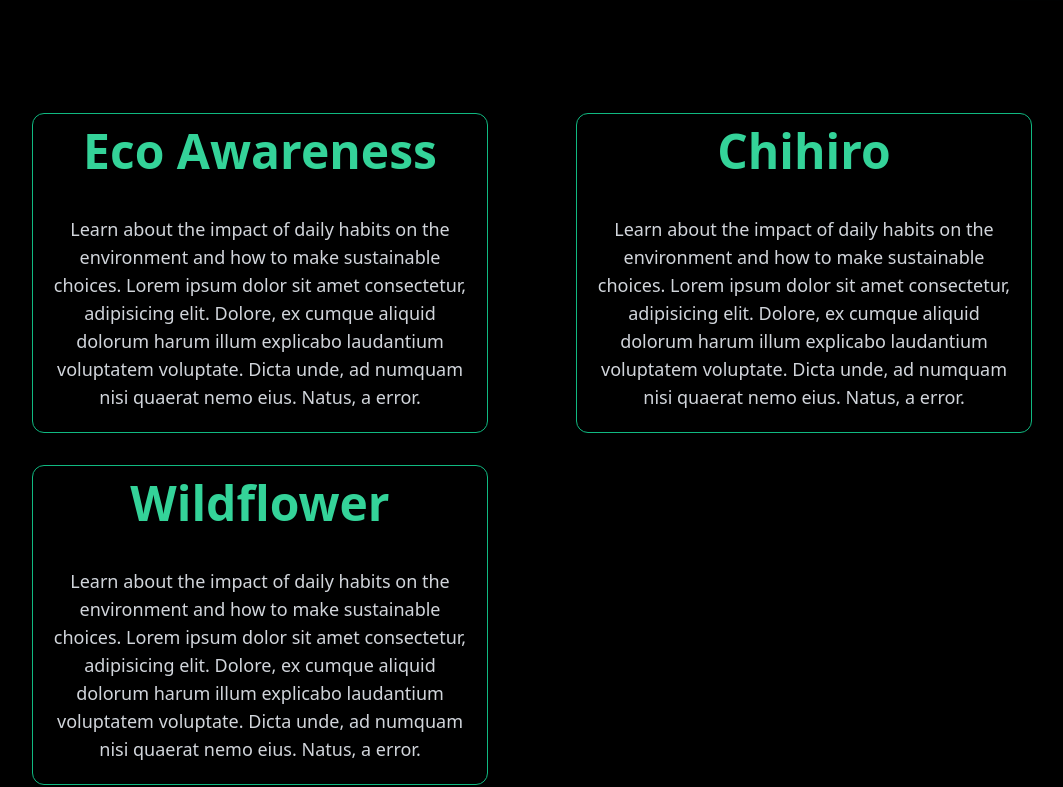
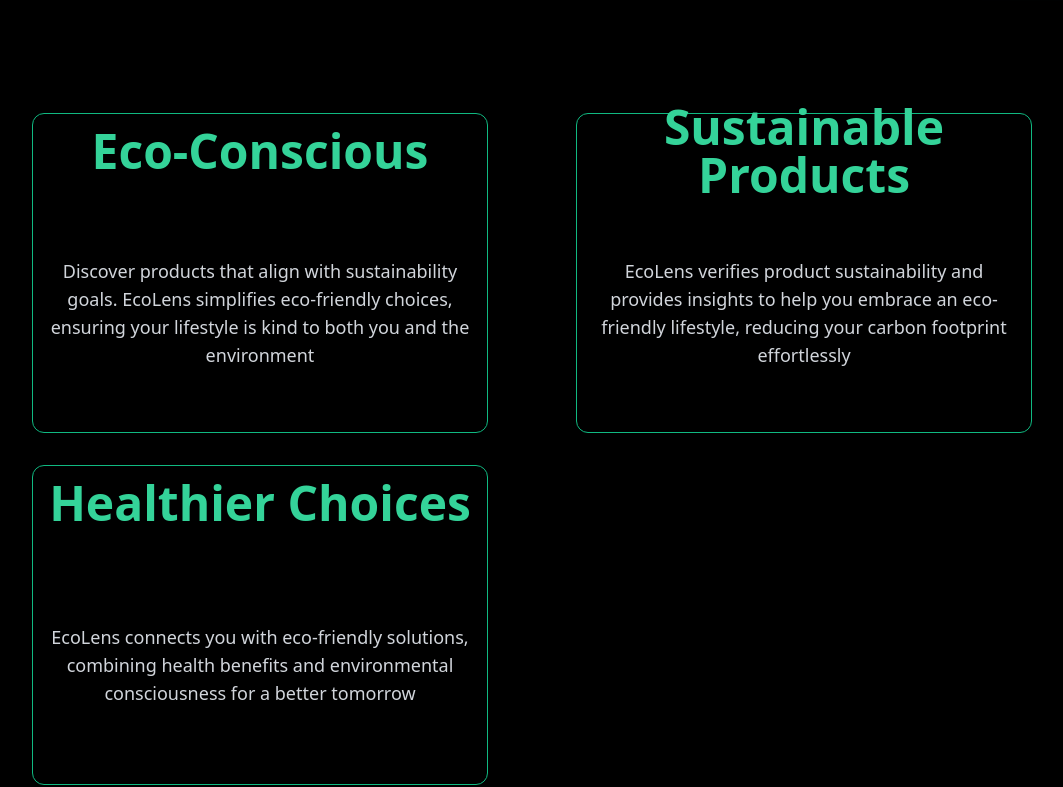
Before and after one commit to Isabelle36/EcoLens, a React (Create React App) app in the folder frontend-eco/: page / in a window 1280 px wide. Shown: the part 931-1718 px from the top of the page, without its empty margins (80-1143 px from the left). Built offline with nearby package versions, Linux system fonts and the light colour scheme.

Commit message:
card text change

```diff
--- a/frontend-eco/src/Components/Home b4 Login/EcoFriendlyCards.js
+++ b/frontend-eco/src/Components/Home b4 Login/EcoFriendlyCards.js
@@ -5,24 +5,21 @@
     <div className="grid grid-cols-1 md:grid-cols-2 gap-8 p-28 cursor-pointer">
       <div className="bg-transparent w-50 h-80 rounded-xl shadow-lg p-4 flex flex-col justify-center items-center text-center text-white border border-green-500 relative mr-14">
         <div className="absolute inset-0 bg-transparent blur-2xl opacity-20"></div>
-        <h2 className="text-5xl font-bold text-green-400 ecoTag">Eco Awareness</h2>
+        <h2 className="text-5xl font-bold text-green-400 ecoTag">Eco-Conscious</h2>
         <p className="mt-20 text-gray-300 text-lg">
-          Learn about the impact of daily habits on the environment and how to make sustainable choices. Lorem ipsum dolor sit amet consectetur, adipisicing elit. Dolore, ex cumque aliquid dolorum harum illum explicabo laudantium voluptatem voluptate. Dicta unde, ad numquam nisi quaerat nemo eius. Natus, a error.
-        </p>
+        Discover products that align with sustainability goals. EcoLens simplifies eco-friendly choices, ensuring your lifestyle is kind to both you and the environment        </p>
       </div>
       <div className="bg-transparent w-50 h-80 rounded-xl shadow-lg p-4 flex flex-col justify-center items-center text-center text-white border border-green-500 relative mr-14">
         <div className="absolute inset-0 bg-transparent blur-2xl opacity-20"></div>
-        <h2 className="text-5xl font-bold text-green-400 ecoTag">Chihiro</h2>
+        <h2 className="text-5xl font-bold text-green-400 ecoTag">Sustainable Products</h2>
         <p className="mt-20 text-gray-300 text-lg">
-          Learn about the impact of daily habits on the environment and how to make sustainable choices. Lorem ipsum dolor sit amet consectetur, adipisicing elit. Dolore, ex cumque aliquid dolorum harum illum explicabo laudantium voluptatem voluptate. Dicta unde, ad numquam nisi quaerat nemo eius. Natus, a error.
-        </p>
+        EcoLens verifies product sustainability and provides insights to help you embrace an eco-friendly lifestyle, reducing your carbon footprint effortlessly        </p>
       </div>
       <div className="bg-transparent w-50 h-80 rounded-xl shadow-lg p-4 flex flex-col justify-center items-center text-center text-white border border-green-500 relative mr-14">
         <div className="absolute inset-0 bg-transparent blur-2xl opacity-20"></div>
-        <h2 className="text-5xl font-bold text-green-400 ecoTag">Wildflower</h2>
+        <h2 className="text-5xl font-bold text-green-400 ecoTag">Healthier Choices</h2>
         <p className="mt-20 text-gray-300 text-lg">
-          Learn about the impact of daily habits on the environment and how to make sustainable choices. Lorem ipsum dolor sit amet consectetur, adipisicing elit. Dolore, ex cumque aliquid dolorum harum illum explicabo laudantium voluptatem voluptate. Dicta unde, ad numquam nisi quaerat nemo eius. Natus, a error.
-        </p>
+        EcoLens connects you with eco-friendly solutions, combining health benefits and environmental consciousness for a better tomorrow        </p>
       </div>
     </div>
   );
```
